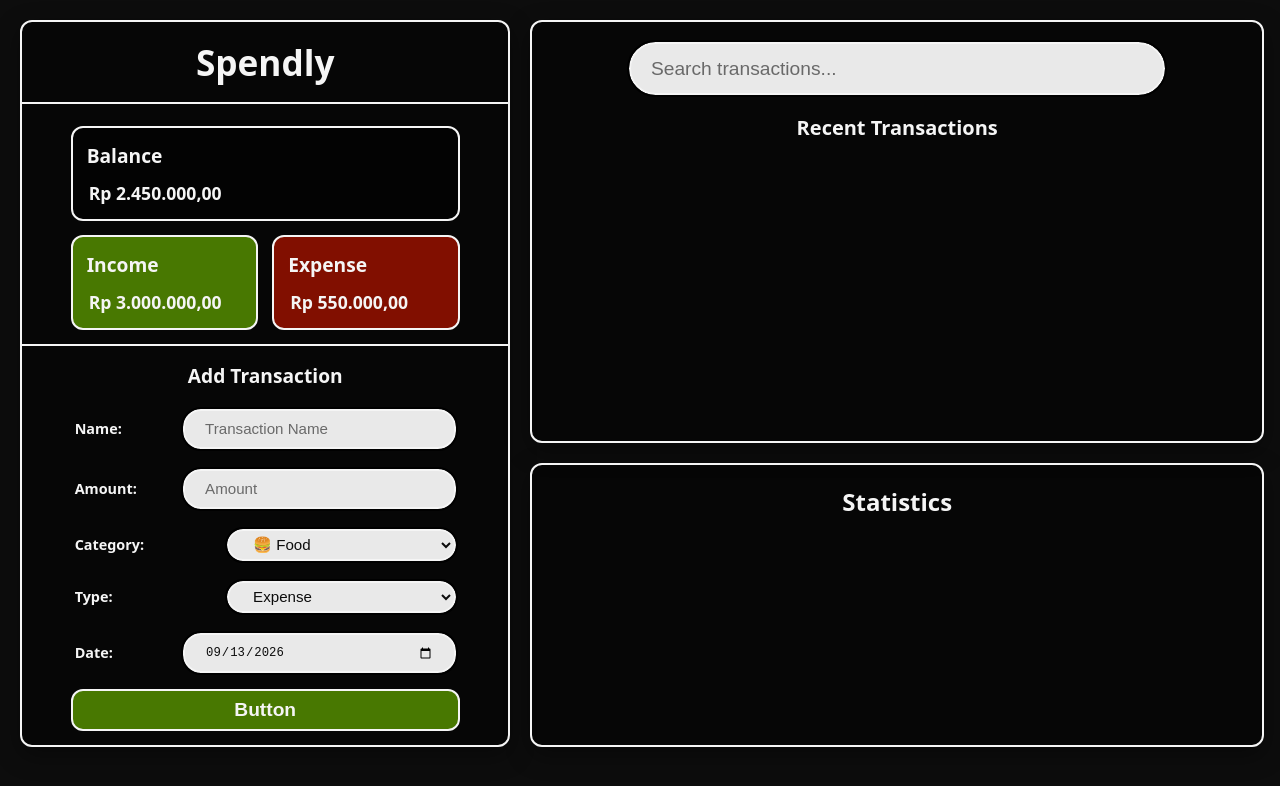
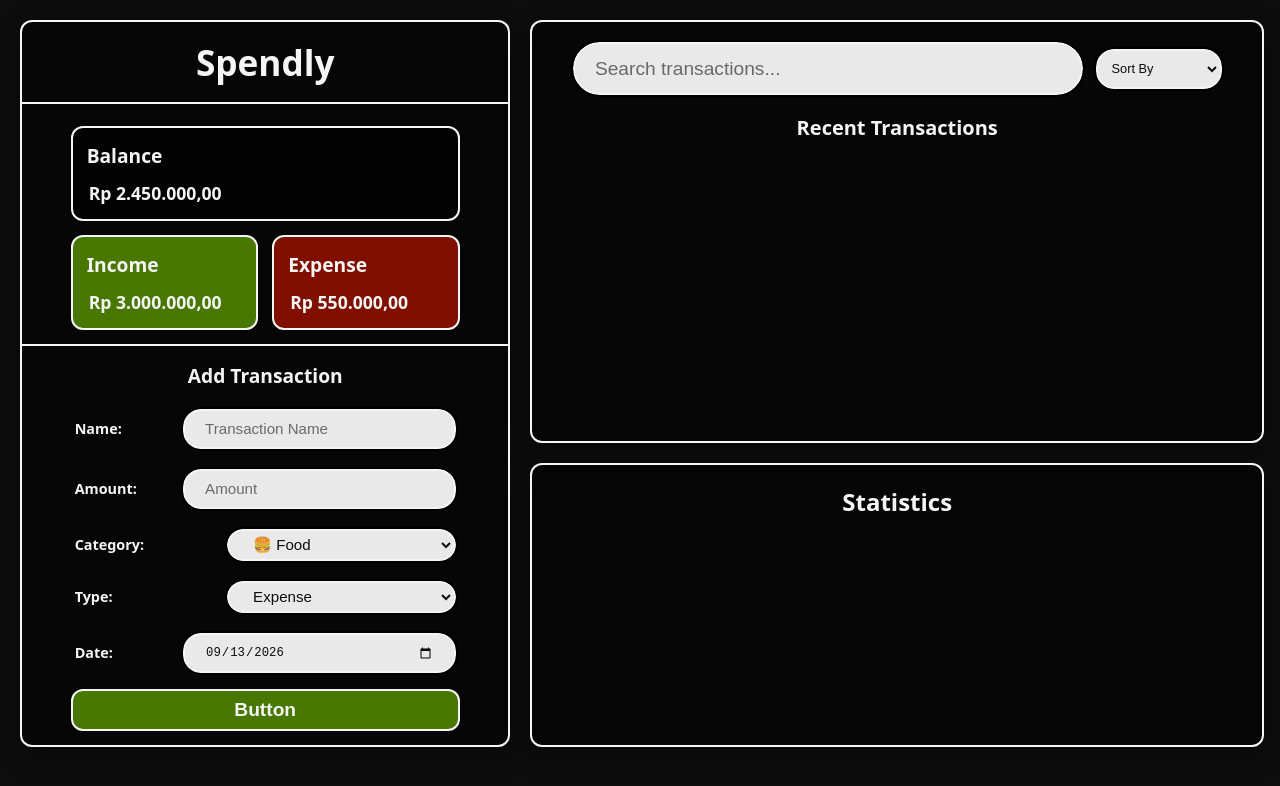
Before and after one commit to billyjour/expense-tracker-react, a React (Vite) app: page / in a window 1280 px wide. Shown: the top 786 px of the page. Built offline with nearby package versions, Linux system fonts and the light colour scheme.

Commit message:
add filter button

```diff
--- a/src/Search.jsx
+++ b/src/Search.jsx
@@ -1,7 +1,17 @@
-function Search({ search, setSearch }){
+function Search({ search, setSearch, sort, setSort }){
 
     return(
-        <input type="text" value={search} onChange={(e) => setSearch(e.target.value)} placeholder="Search transactions..." />
+        <>
+            <input type="text" value={search} onChange={(e) => setSearch(e.target.value)} placeholder="Search transactions..." />
+            <select value={sort} onChange={(e) => setSort(e.target.value)}>
+                <option value="">Sort By</option>
+                <option value="newest">Newest</option>
+                <option value="oldest">Oldest</option>
+                <option value="highest">Highest Amount</option>
+                <option value="lowest">Lowest Amount</option>
+            </select>
+        </>
+
     );
 }
 
```
